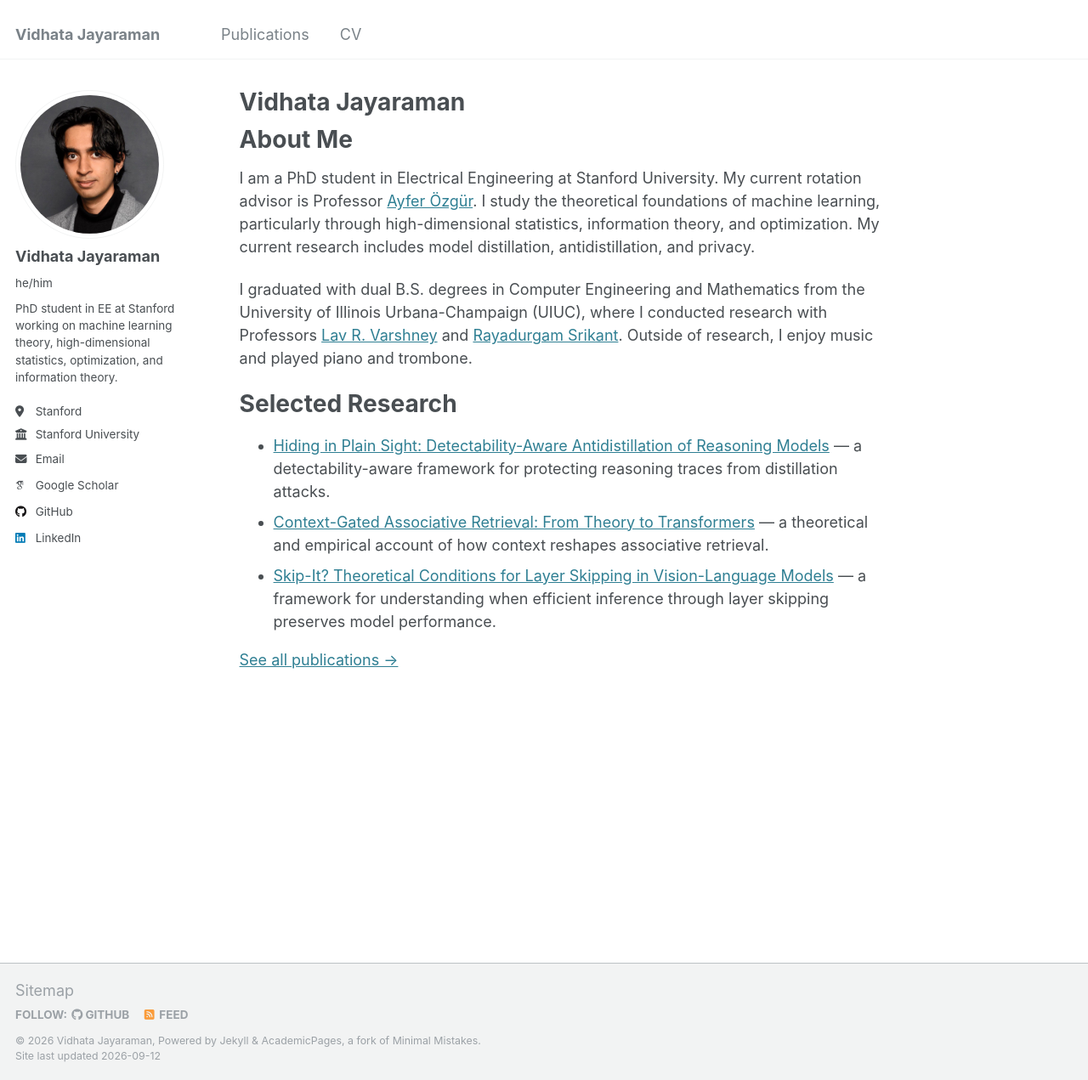
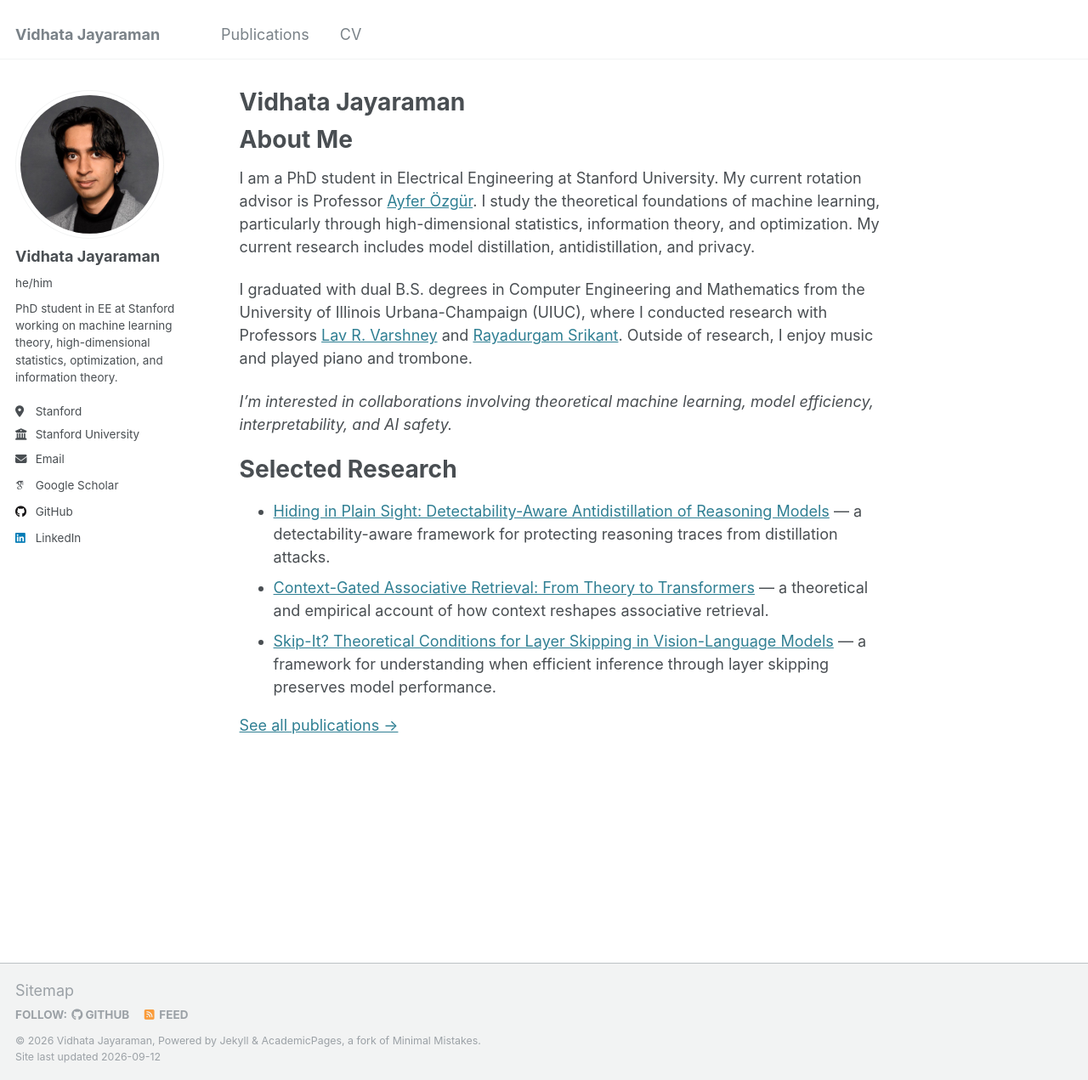
Before and after one commit to dxdt14/dxdt14.github.io, a Jekyll site: the page built from _pages/about.md, in a window 1280 px wide and 1271 px high. Shown: the whole window at 85% size. Built offline with Jekyll 4.4.1, drawn with Linux system fonts in a browser that asks for light colours; some web fonts are replaced.

Commit message:
Added open to collaboration sentence

```diff
--- a/_pages/about.md
+++ b/_pages/about.md
@@ -15,6 +15,8 @@ I am a PhD student in Electrical Engineering at Stanford University. My current
 
 I graduated with dual B.S. degrees in Computer Engineering and Mathematics from the University of Illinois Urbana-Champaign (UIUC), where I conducted research with Professors [Lav R. Varshney](https://varshney.csl.illinois.edu) and [Rayadurgam Srikant](https://sites.google.com/a/illinois.edu/srikant). Outside of research, I enjoy music and played piano and trombone.
 
+*I’m interested in collaborations involving theoretical machine learning, model efficiency, interpretability, and AI safety.*
+
 Selected Research
 ===
 
```
